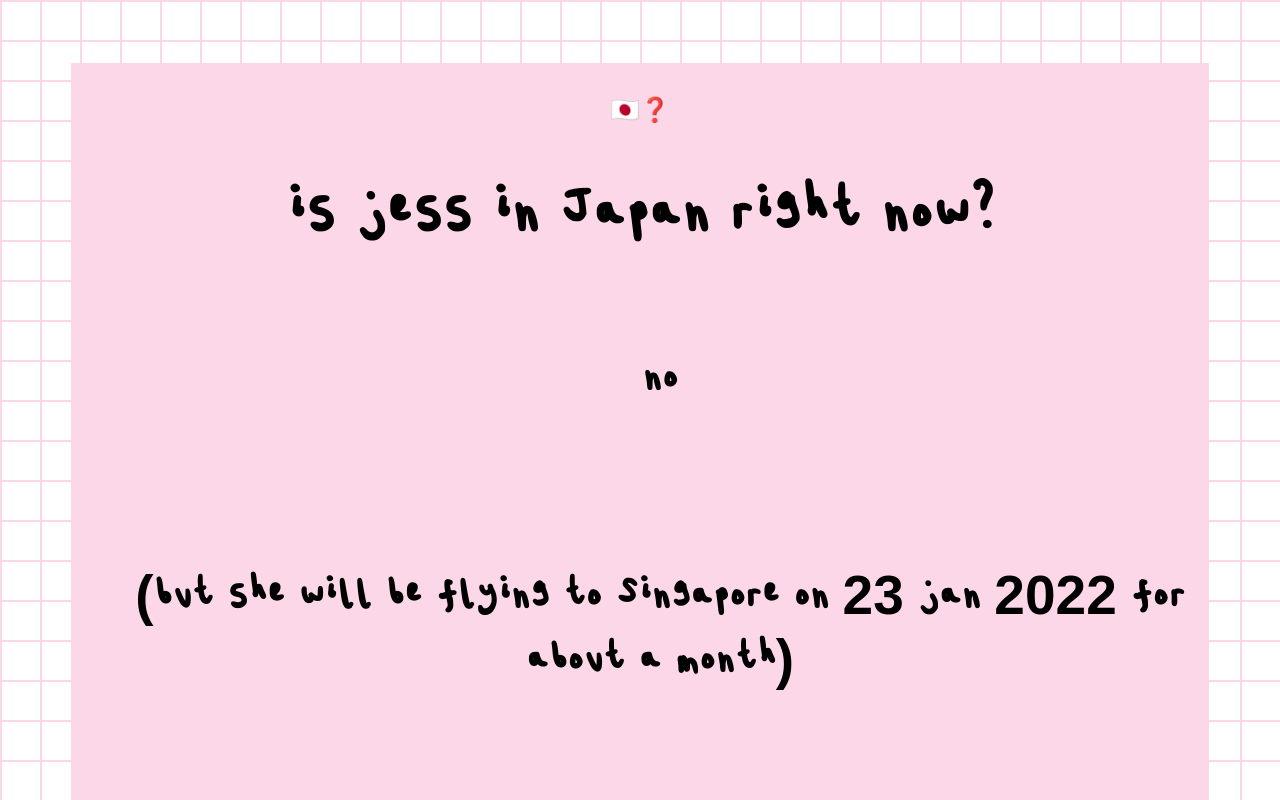
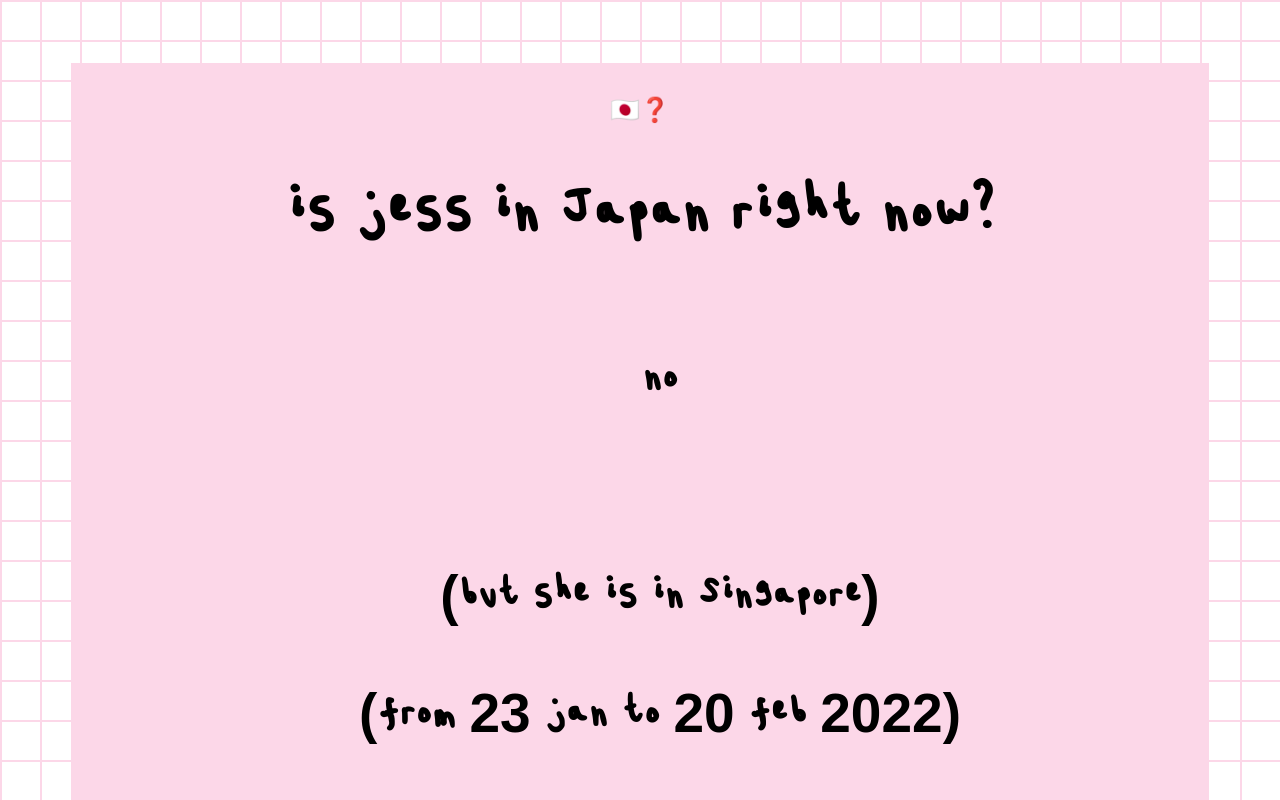
Before and after one commit to ali-tny/jess.pizza, a plain HTML site: page index.html in a window 1280 px wide. Shown: the top 800 px of the page. Drawn offline with Linux system fonts and the light colour scheme.

Commit message:
copy change to say I'm in Singapore

```diff
--- a/index.html
+++ b/index.html
@@ -26,10 +26,11 @@
         <br>
         <br>
         <br>
-            <li class="list-item"><span class="list-title">(but she will be flying to Singapore on 23 jan 2022 for about a month)</li>
+            <li class="list-item"><span class="list-title">(but she is in Singapore)</li>
         <br>
         <br>
         <br>
+            <li class="list-item"><span class="list-title">(from 23 jan to 20 feb 2022)</li>
         <br>
         <br>
         <br>
```
